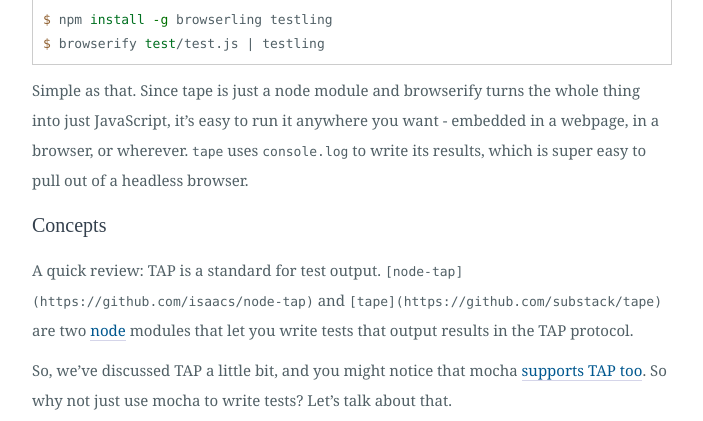
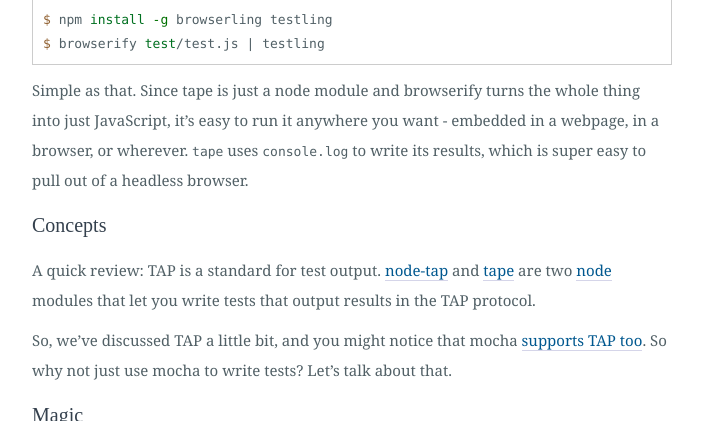
Before and after one commit to konklone/tmcw.github.com, a Jekyll site: the page built from _posts/2014-03-11-tape-is-cool.md, in a window 1280 px wide and 900 px high, scrolled down 1688 px, cut to the strip 0-421 px from the top of the window. Shown: the whole strip, without its empty margins (288-991 px from the left). Built offline with Jekyll 4.4.1, drawn with Linux system fonts in a browser that asks for light colours; Markdown is read by kramdown in place of the engine named in the settings; comment, search, counter and statistics services are not loaded.

Commit message:
let that markdown breathe

```diff
--- a/_posts/2014-03-11-tape-is-cool.md
+++ b/_posts/2014-03-11-tape-is-cool.md
@@ -51,7 +51,7 @@
 
 ## Concepts
 
-A quick review: TAP is a standard for test output. `[node-tap](https://github.com/isaacs/node-tap)` and `[tape](https://github.com/substack/tape)` are two [node](http://nodejs.org/) modules that let you write tests that output results in the TAP protocol.
+A quick review: TAP is a standard for test output. [node-tap](https://github.com/isaacs/node-tap) and [tape](https://github.com/substack/tape) are two [node](http://nodejs.org/) modules that let you write tests that output results in the TAP protocol.
 
 So, we've discussed TAP a little bit, and you might notice that mocha [supports TAP too](http://visionmedia.github.io/mocha/#tap-reporter). So why not just use mocha to write tests? Let's talk about that.
 
```
